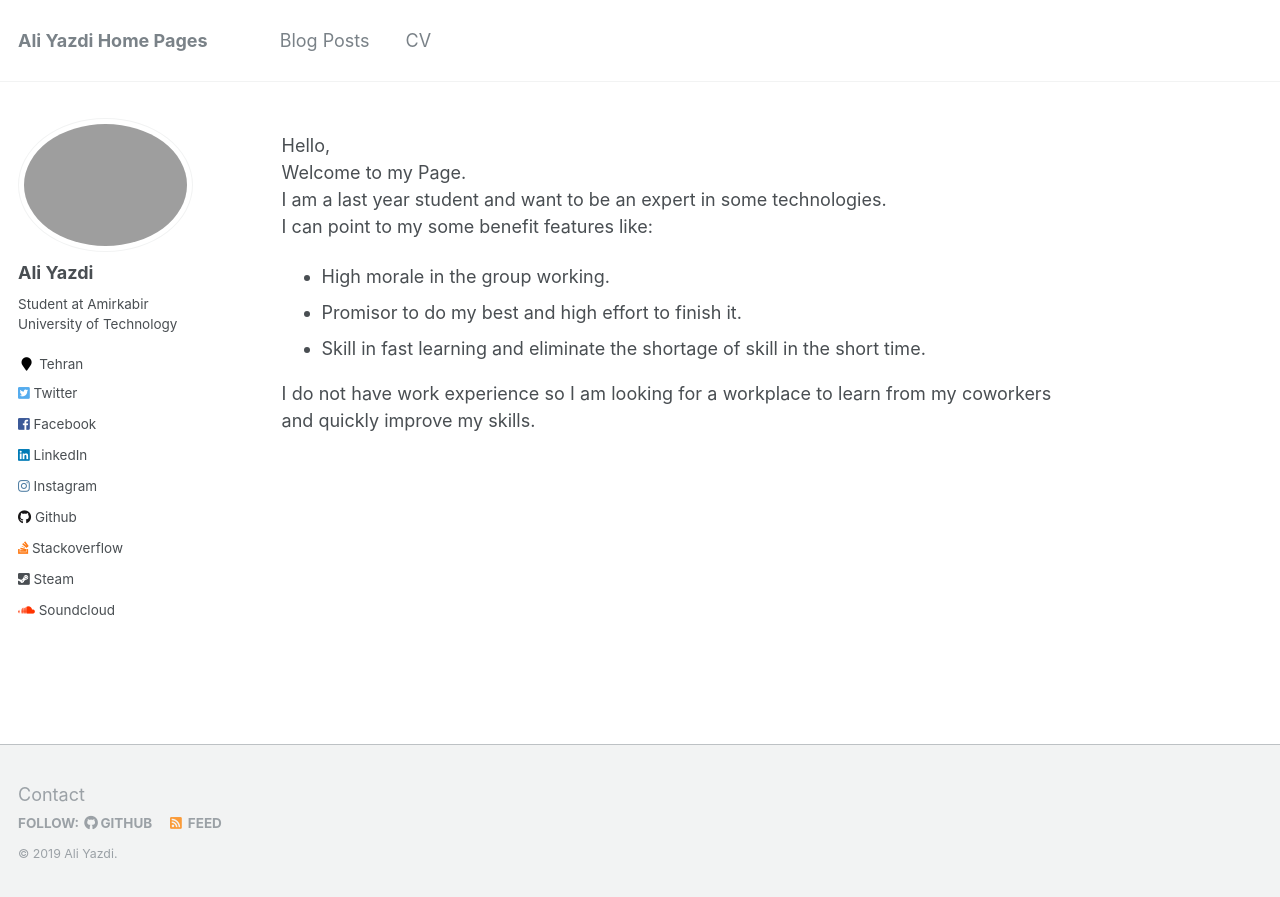
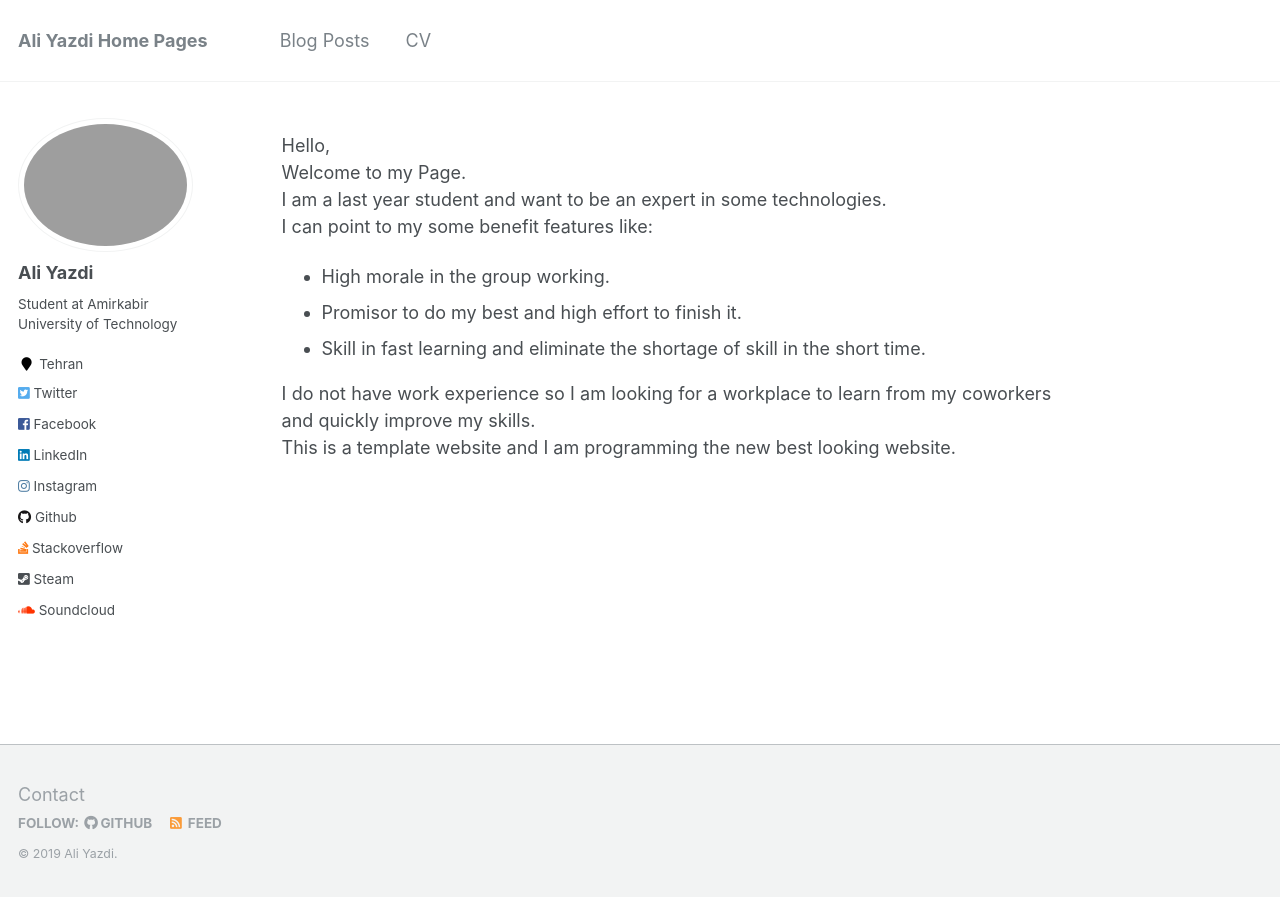
Before and after one commit to aliyazdi75/aliyazdi75.github.io, a Jekyll site: the page built from _pages/about.md, in a window 1280 px wide. Shown: the top 897 px of the page. Built offline with Jekyll 4.4.1, drawn with Linux system fonts in a browser that asks for light colours.

Commit message:
edit about

```diff
--- a/_pages/about.md
+++ b/_pages/about.md
@@ -18,4 +18,5 @@ I can point to my some benefit features like: <br>
 <li>Skill in fast learning and eliminate the shortage of skill in the short time.</li>
 </ul>
 I do not have work experience so I am looking for a workplace to learn
-from my coworkers and quickly improve my skills.
+from my coworkers and quickly improve my skills.<br>
+This is a template website and I am programming the new best looking website.
```
